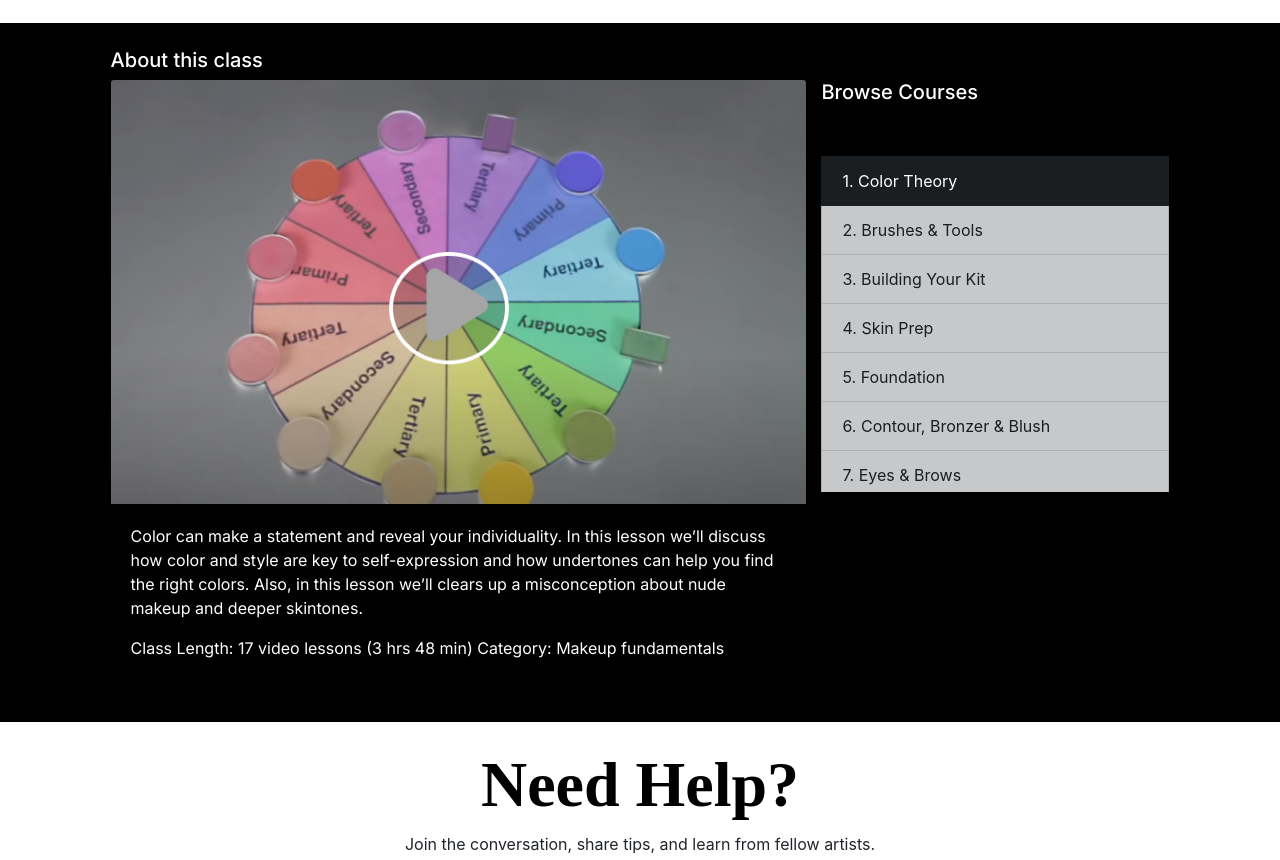
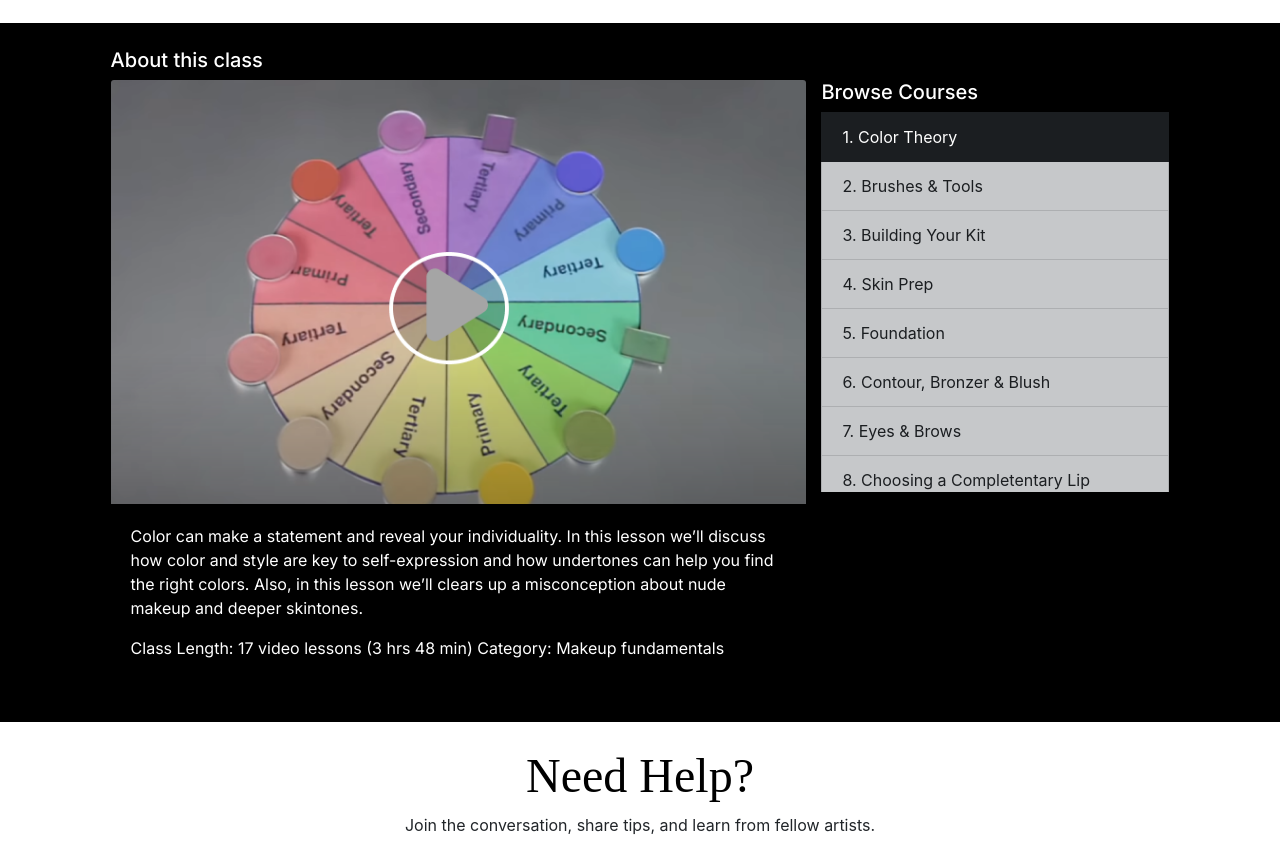
Before and after one commit to JacquelineVanWert/Bello, a plain HTML site: page makeup.html in a window 1280 px wide. Shown: the part 516-1376 px from the top of the page. Drawn offline with nearby package versions, Linux system fonts and the light colour scheme; a web font is replaced by a local one.

Commit message:
jackies media screen works 10/10 do recommend

```diff
--- a/css/index.css
+++ b/css/index.css
@@ -331,8 +331,8 @@ h2{
 
 h3{
     color: black;
-    font-weight: 600;
-    font-size: 4rem;
+    font-weight: 400;
+    font-size: 3rem;
     font-family: 'Abhaya Libre', serif;
 }
 
@@ -351,3 +351,9 @@ h3{
         font-size: 2rem;
     }
 }
+
+@media screen and (max-width:600px){
+    h3{
+        font-size: 2rem;
+    }
+}
--- a/css/makeup.css
+++ b/css/makeup.css
@@ -63,7 +63,7 @@ p {
     background-color: black;
 }
 
-.categories {
+.categoriesCourses {
     max-height: 380px;
     overflow-y: scroll;
 }
--- a/makeup.html
+++ b/makeup.html
@@ -93,7 +93,7 @@
         <h5>
           Browse Courses
         </h5>
-        <div class="categories">
+        <div class="categoriesCourses">
           <a href="#" class="list-group-item list-group-item-dark list-group-item-action active" aria-current="true">1. Color Theory</a>
           <a href="#" class="list-group-item list-group-item-dark list-group-item-action">2. Brushes & Tools</a>
           <a href="#" class="list-group-item list-group-item-dark list-group-item-action">3. Building Your Kit</a>
```
